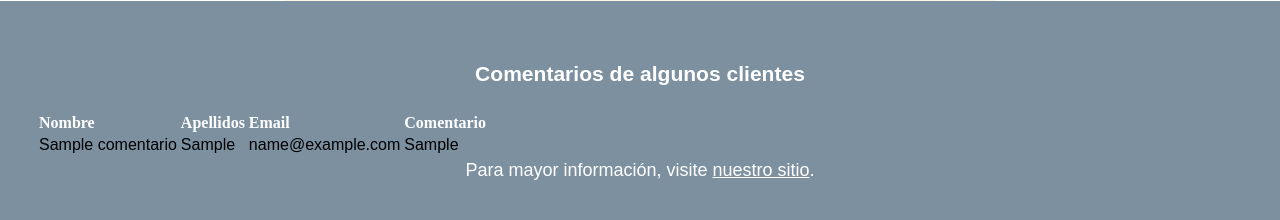
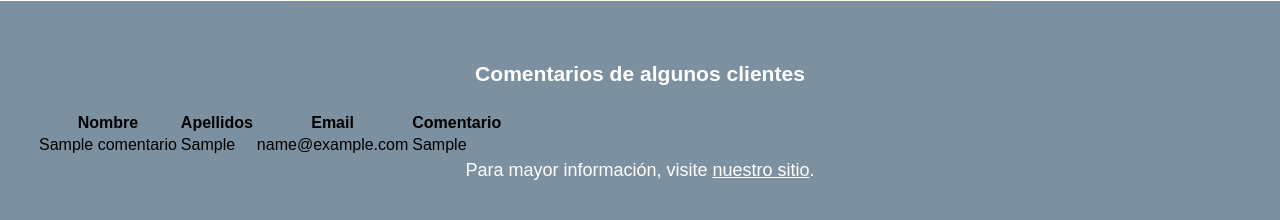
Before and after one commit to karina725/plantilla, a PHP site: page / in a window 1280 px wide. Shown: the part 2444-2664 px from the top of the page. Run offline with PHP 8.4, Linux system fonts and the light colour scheme; tables that the repository leaves empty or names only in its code hold one stand-in row (values such as "Sample post"); data that the repository does not hold is empty; some libraries are stand-ins or nearby versions.

Commit message:
Update estilo.css

```diff
--- a/estilo/estilo.css
+++ b/estilo/estilo.css
@@ -121,7 +121,7 @@ form input[type="submit"] {
 form input[type="submit"]:hover {
   cursor:pointer;
 }
-th{
+form th{
   text-align: justify;
   font-size: medium;
   font-family: 'Times New Roman', Times, serif;
```
